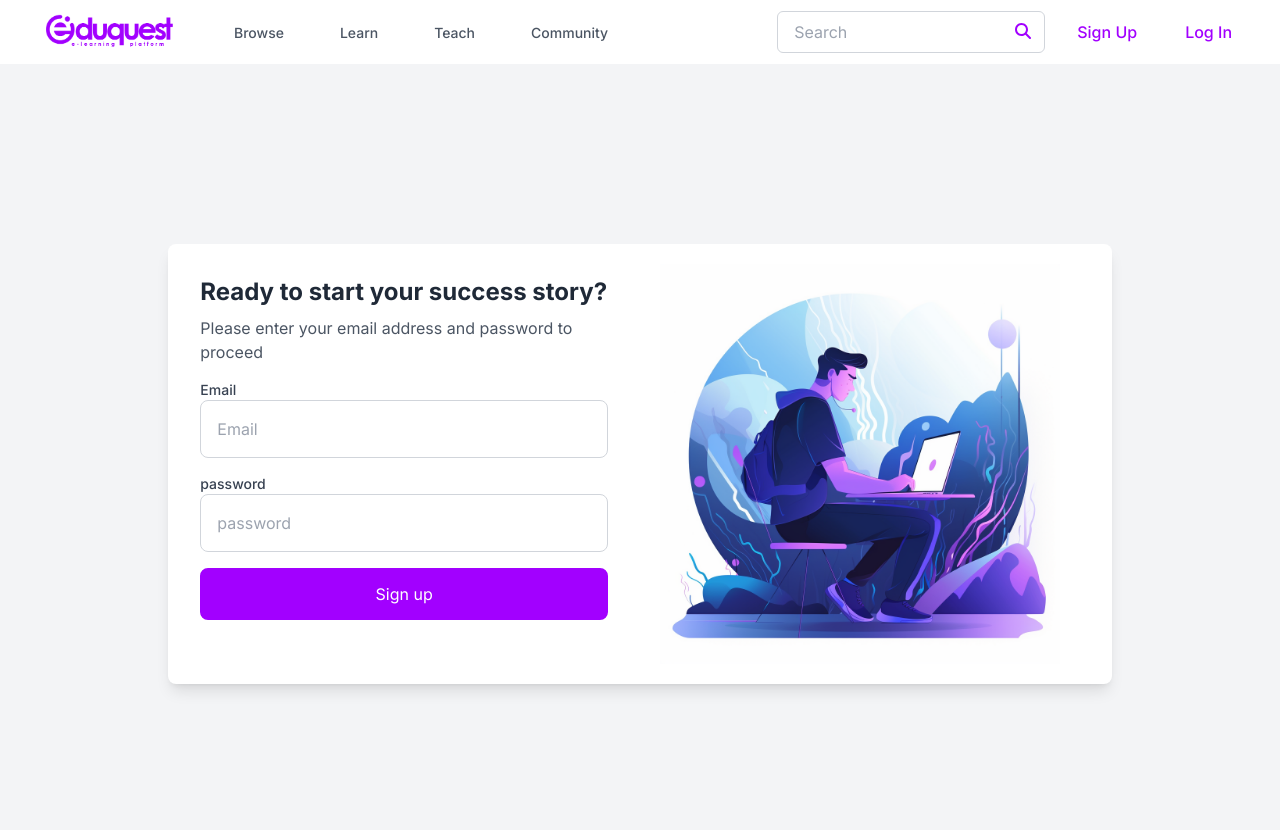
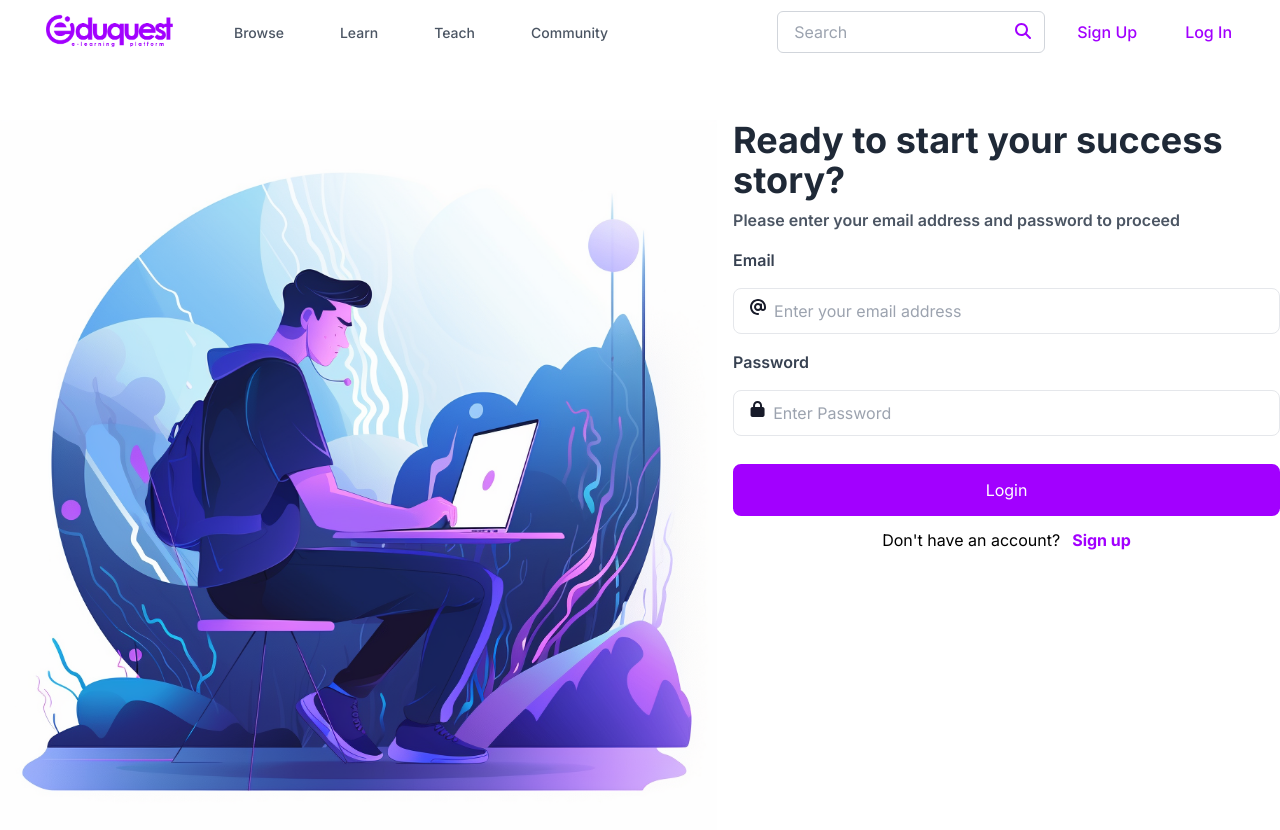
Before and after one commit to eduquestRBK/eduquest, a Next.js app in the folder frontend/: page /signin in a window 1280 px wide. Shown: the top 830 px of the page. Built offline with nearby package versions, Linux system fonts and the light colour scheme.

Commit message:
'loginLastvir'

```diff
--- a/frontend/package.json
+++ b/frontend/package.json
@@ -13,6 +13,7 @@
     "@fortawesome/free-brands-svg-icons": "^6.5.2",
     "@fortawesome/free-solid-svg-icons": "^6.5.2",
     "@fortawesome/react-fontawesome": "^0.2.2",
+    "axios": "^1.7.2",
     "next": "14.2.4",
     "react": "^18",
     "react-dom": "^18"
--- a/frontend/src/app/signin/page.tsx
+++ b/frontend/src/app/signin/page.tsx
@@ -1,58 +1,124 @@
+'use client'
 import Image from "next/image"
 import signinPhoto from "../../image/make-a-logo-online.png"
+import { FontAwesomeIcon } from '@fortawesome/react-fontawesome'
+import {faAt} from '@fortawesome/free-solid-svg-icons'
+import { faLock } from '@fortawesome/free-solid-svg-icons'
+import Link from "next/link"
+import axios from "axios"
+import { NextApiRequest, NextApiResponse } from 'next'
+import { useState } from "react";
+
 export default function signin(){
+  const [email, setEmail] = useState('');
+  const [password, setPassword] = useState('');
+  const [Error, setError] = useState('');
+  const [role,setRole]=useState('')
+
+  async function handleSubmit() {
+    // event.preventDefault();
+    try {
+      const response = await axios.post('http://127.0.0.1:5000/api/authentication/login', {
+        email,
+        password
+      });
+      console.log(response.data);
+      const { token, role} = response.data;
+      localStorage.setItem('token', token);
+
+      if (role === 'instructor') {
+          //yet3da lel dachbord mta3 instructor
+          return setRole('instructor')
+      } else if (role === 'student') {
+       //yet3ada lel dachbord mta3 student
+       //bel <link> mta3 sign up button
+       return setRole('student')
+
+      } else {
+        setError('Invalid role. Please contact support.')
+        setError('Invalid role. Please contact support.');
+
+      }
+      if (response.status === 200) {
+        console.log("Login successful");
+      } else {
+      console.log('error');
+
+        console.error("Authentication failed");
+      }
+
+    } catch (error) {
+      setError(error.response.data.msg);
+    }
+  }
+console.log(Error);
 
     return (
-     <div className="flex items-center justify-center min-h-screen bg-gray-100">
-      <div className="flex bg-white shadow-lg rounded-lg overflow-hidden">
-        <div className="w-1/2 p-8">
-          <h2 className="text-2xl font-bold text-gray-800 mb-2">
+     <div className="flex items-center justify-center mt-14">
+      <div className=" login-page flex gap-4  overflow-hidden">
+      <div className="">
+            <Image src={signinPhoto}
+            width={800}
+            alt="Picture of the author"
+            className=""
+          />
+        </div>
+        <div className="">
+          <h2 className="text-4xl font-bold text-gray-800 mb-2">
             Ready to start your success story?
           </h2>
-          <p className="text-gray-600 mb-4">
+          <p className="text-gray-600 font-semibold mb-4">
           Please enter your email address and password to proceed
           </p>
           <form className="space-y-4">
+          {Error&&<span className="error-message mt-8 flex items-center justify-center bg-[#EF665B] p-2 w-68 text-sm font-bold text-[#fff] rounded-lg" id="name-error"> {Error}</span>}
             <div>
-              <label htmlFor="Email" className="block text-sm font-medium text-gray-700">
+              <label htmlFor="Email" className="block font-semibold text-gray-700">
                 Email
               </label>
+              <div className="flex border mt-4 p-2.5 rounded-lg">
+              <FontAwesomeIcon icon={faAt} className="w-4 ml-1.5 text-[#171a29]" />
               <input
                 id="Email"
-                className="w-full p-4 border border-gray-300 rounded-lg focus:outline-none focus:ring-2 focus:ring-[#a200ff] text-black"
-                placeholder="Email"
+                className="w-full ml-2 outline-none"
+                placeholder="Enter your email address"
                 type="text"
+                onChange={(e) => setEmail(e.target.value)}
                 required
               />
+              </div>
+
             </div>
             <div>
-              <label htmlFor="password" className="block text-sm font-medium text-gray-700">
-                password
+              <label htmlFor="password" className="block font-semibold  text-gray-700">
+                Password
               </label>
+              <div className="flex border mt-4 p-2.5 rounded-lg">
+              <FontAwesomeIcon icon={faLock} className="w-4 ml-1.5 text-[#171a29]" />
+
               <input
                 id="password"
-                className="w-full p-4 border border-gray-300 rounded-lg focus:outline-none focus:ring-2 focus:ring-[#a200ff] text-black"
-                placeholder="password"
+                className="w-full ml-2 outline-none"
+                placeholder="Enter Password"
                 type="password"
+                onChange={(e) => setPassword(e.target.value)}
                 required
               />
+              </div>
             </div>
-            <div className="mt-6">
-              <button
-                className="w-full px-6 py-3 bg-[#a200ff] text-white rounded-lg hover:bg-white hover:text-[#a200ff] border-2 border-[#a200ff] transition-colors duration-300"
-                type="submit"
-              >
-                Sign up
-              </button>
+            <div className="">
             </div>
           </form>
+              <button
+                className="w-full px-6 py-3 mt-3  bg-[#a200ff] text-white rounded-lg hover:bg-white hover:text-[#a200ff] border-2 border-[#a200ff] transition-colors duration-300"
+
+                onClick={()=>{handleSubmit()}}
+              >
+                Login
+              </button>
+          <div className="signup-sugg">
+          <h5 className="mt-3 flex items-center justify-center">Don't have an account? <Link href='/signup' className="text-[#a200ff] ml-3 font-bold">Sign up</Link> </h5>
         </div>
-        <div className="w-1/1 relative m-5">
-            <Image src={signinPhoto}
-            width={400}
-            height={400}
-            alt="Picture of the author"
-          />
         </div>
       </div>
     </div>
```
Also changed, not shown: 2 other files (tests, documents, lock files or other folders).
